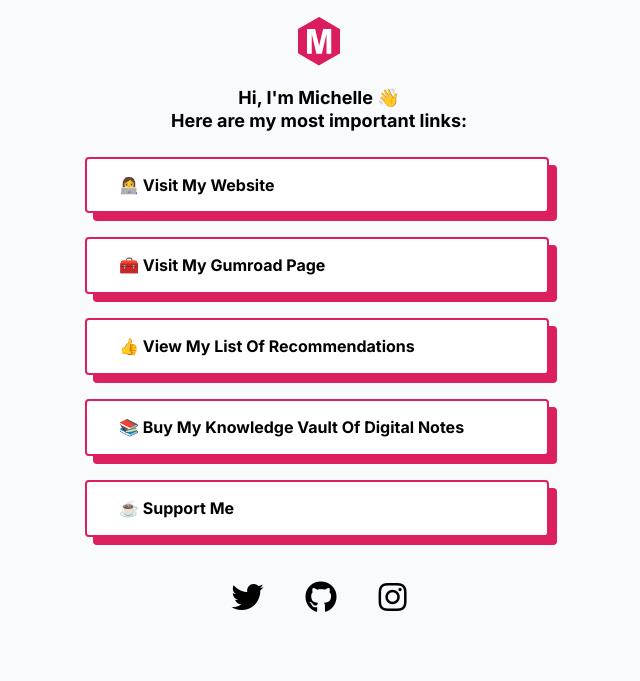
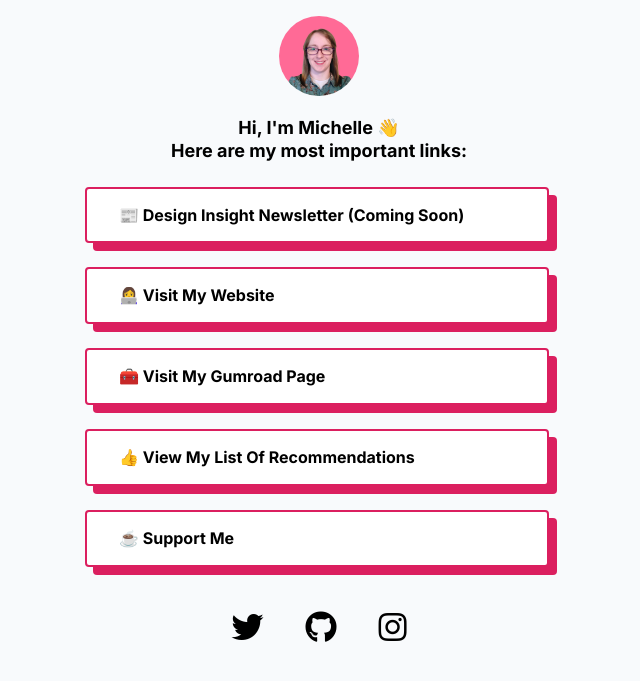
Before and after one commit to heymichellemac/mishacreatrix.github.io, a PHP site: page /links/index.html in a window 1280 px wide. Shown: the top 681 px of the page, without its empty margins (321-961 px from the left). Run offline with PHP 8.4, Linux system fonts and the light colour scheme.

Commit message:
updating log + newsletter

```diff
--- a/links/index.html
+++ b/links/index.html
@@ -15,15 +15,14 @@
 </head>
 <body>
     <div class="container">
-        <img class="logo" src="./img/mishacreatrix-logo.png" alt="Mishacreatrix Logo">
+        <img class="logo" src="./img/michelle-photo.png" alt="Michelle - Mishacreatrix">
 
         <h2>Hi, I'm Michelle 👋 <br> Here are my most important links:</h2>
         <div class="featured">
-
+            <a class="button" href="https://designinsight.substack.com/" target="_blank" rel="noopener noreferrer"><span>📰‍</span> Design Insight Newsletter (Coming Soon)</a>
             <a class="button" href="https://mishacreatrix.com/" target="_blank" rel="noopener noreferrer"><span>👩‍💻</span> Visit My Website</a>
             <a class="button" href="https://gumroad.com/mishacreatrix" target="_blank" rel="noopener noreferrer"><span>🧰</span> Visit My Gumroad Page</a>
             <a class="button" href="https://www.mishacreatrix.com/recommendations" target="_blank" rel="noopener noreferrer"><span>👍</span> View My List Of Recommendations</a>
-            <a class="button" href="https://gum.co/digital-notes" target="_blank" rel="noopener noreferrer"><span>📚</span> Buy My Knowledge Vault Of Digital Notes</a>
             <a class="button" href="https://www.buymeacoffee.com/mishacreatrix" target="_blank" rel="noopener noreferrer"><span>☕</span> Support Me</a>
         </div>
 
--- a/links/style.css
+++ b/links/style.css
@@ -20,6 +20,11 @@ body {
 .container {
     max-width: 31.25rem;
     margin: 0 auto;
+}
+
+img {
+    max-width: 5rem;
+    border-radius: 50%;
 }
 
 .logo {
```
Also changed, not shown: links/img/michelle-photo.png (added).
